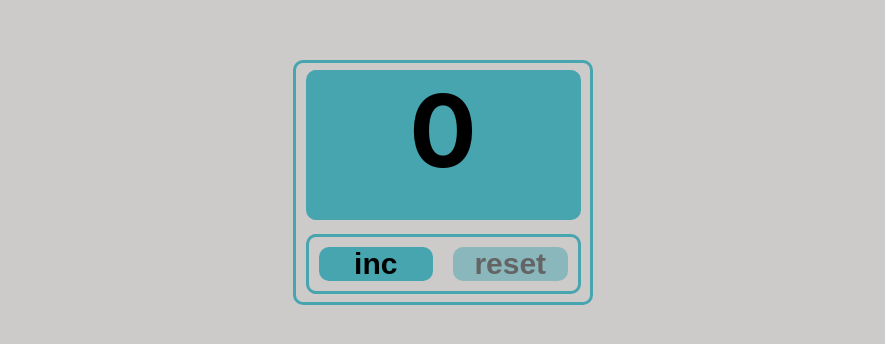
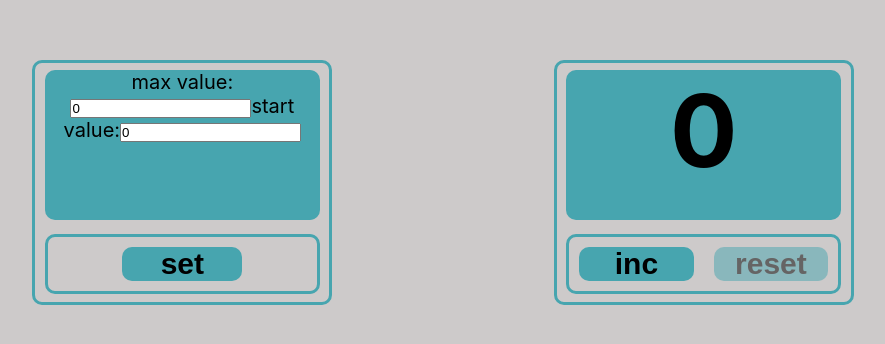
Before and after one commit to OlhaFedorets/counter-02, a React (Create React App) app: page / in a window 1280 px wide. Shown: the part 226-570 px from the top of the page, without its empty margins (197-1082 px from the left). Built offline with nearby package versions, Linux system fonts and the light colour scheme.

Commit message:
change app

```diff
--- a/src/App.tsx
+++ b/src/App.tsx
@@ -1,12 +1,14 @@
 import React from 'react';
 import './App.css';
 import {Counter} from "./components/counter/Counter";
+import {Settings} from "./components/settings/Settings";
 
 
 function App() {
 
     return (
         <div className="App">
+            <Settings/>
             <Counter/>
         </div>
     );
```
